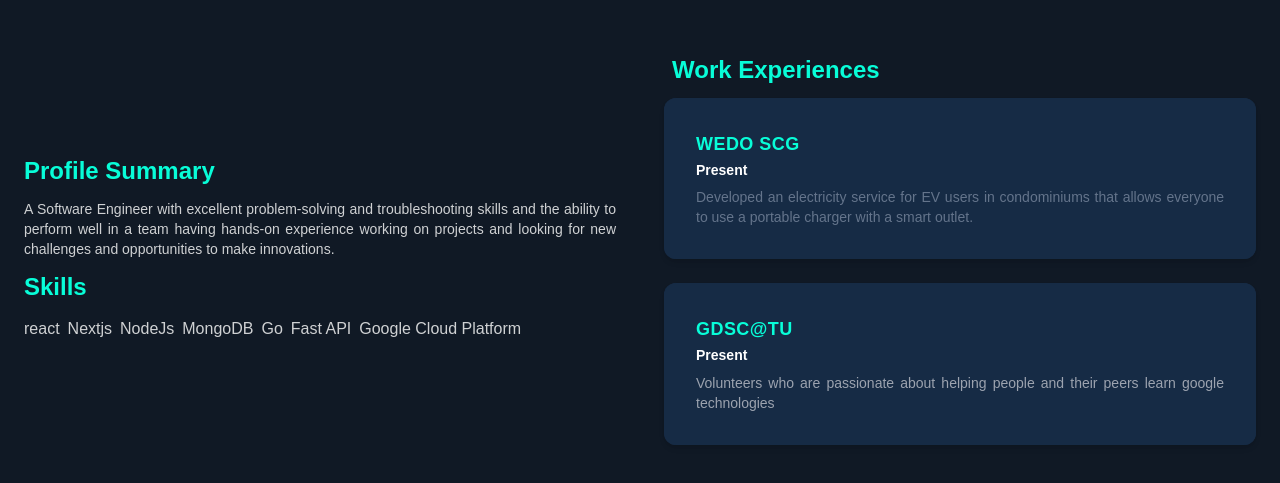
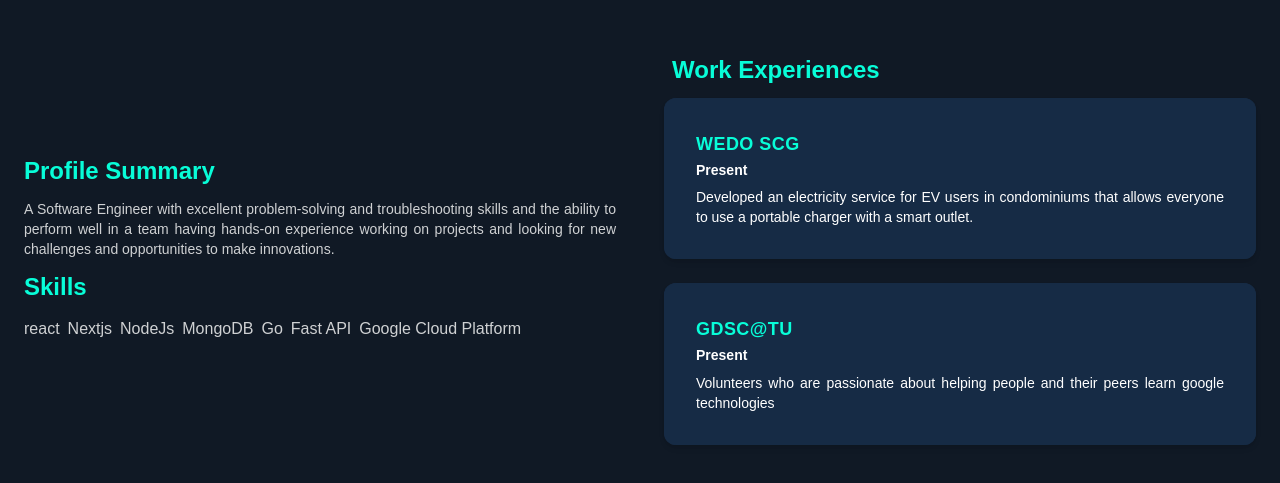
Before and after one commit to ThanachotD/thanachot.github.io, a Next.js app: page / in a window 1280 px wide. Shown: the part 951-1434 px from the top of the page. Built offline with nearby package versions, Linux system fonts and the light colour scheme.

Commit message:
Update index.tsx

```diff
--- a/pages/index.tsx
+++ b/pages/index.tsx
@@ -92,7 +92,7 @@
                 <div className="p-8 bg-[#162B45]">
                   <div className="uppercase tracking-wide text-lg text-[#08FDD8]  font-semibold ">WEDO  SCG </div>
                   <a href="#" className="block mt-1 text-sm leading-tight text-white font-semibold hover:underline">Present</a>
-                  <p className="mt-2 text-slate-500 text-sm text-justify text-gray-400 font-thin ">Developed an electricity service for EV users in condominiums that allows everyone to use a portable charger with a smart
+                  <p className="mt-2 text-slate-500 text-sm text-justify text-white font-thin ">Developed an electricity service for EV users in condominiums that allows everyone to use a portable charger with a smart
 outlet.</p>
                 </div>
               </div>
@@ -104,7 +104,7 @@
                 <div className="p-8 bg-[#162B45]">
                   <div className="uppercase tracking-wide text-lg text-[#08FDD8]  font-semibold">GDSC@TU</div>
                   <a href="#" className="block mt-1 text-sm leading-tight font-semibold text-white hover:underline">Present</a>
-                  <p className="mt-2  text-sm text-justify text-gray-400 font-thin">Volunteers who are passionate about helping people and their peers learn google technologies</p>
+                  <p className="mt-2  text-sm text-justify text-white font-thin">Volunteers who are passionate about helping people and their peers learn google technologies</p>
                 </div>
               </div>
             </div>
```
